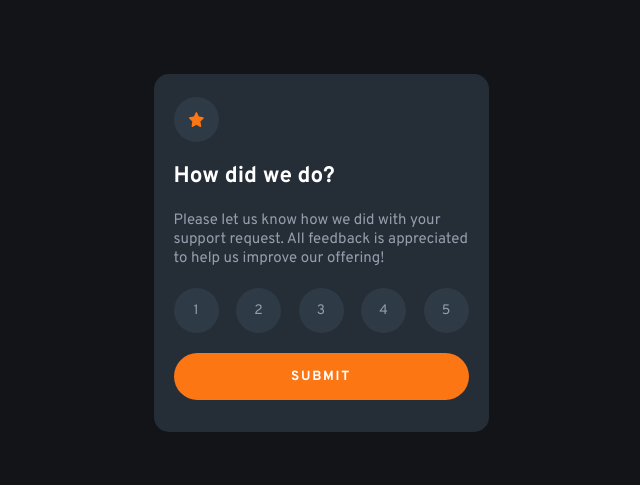
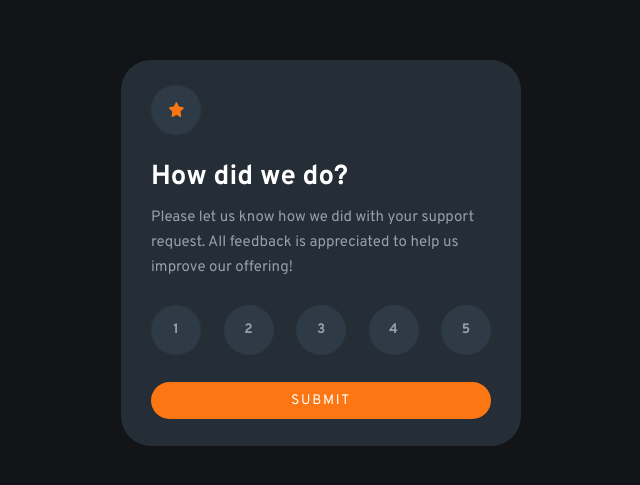
Before and after one commit to brayanobisto/interactive-rating-component, a React (Vite) app: page / in a window 1536 px wide. Shown: the part 147-632 px from the top of the page, without its empty margins (447-1087 px from the left). Built offline with nearby package versions, Linux system fonts and the light colour scheme.

Commit message:
Add media queries

```diff
--- a/src/components/Circle/Circle.module.css
+++ b/src/components/Circle/Circle.module.css
@@ -1,6 +1,6 @@
 .circle {
-  width: 4.5rem;
-  height: 4.5rem;
+  width: 4.25rem;
+  height: 4.25rem;
   border-radius: 100%;
   color: var(--light-grey);
   background-color: #2e3b47;
@@ -8,27 +8,12 @@
   justify-content: center;
   align-items: center;
   transition: all 500ms ease;
-}
-.circle:hover {
-  color: var(--white);
-  background-color: var(--medium-grey);
+  overflow: hidden;
 }
 
-.circle label,
-.checked label {
-  font-weight: 400;
-  font-size: 1.375rem;
-  text-align: center;
-  cursor: pointer;
+@media (min-width: 1440px) {
+  .circle {
+    width: 5rem;
+    height: 5rem;
+  }
 }
-
-.checked {
-  width: 4.5rem;
-  height: 4.5rem;
-  border-radius: 100%;
-  color: var(--white);
-  background-color: var(--orange);
-  display: inline-flex;
-  justify-content: center;
-  align-items: center;
-}
--- a/src/components/FeedbackCard/FeedbackCard.module.css
+++ b/src/components/FeedbackCard/FeedbackCard.module.css
@@ -1,9 +1,3 @@
-/* CARD STAR LOGO */
-.feedback-card > div:nth-child(1):hover {
-  color: var(--light-grey);
-  background-color: #2e3b47;
-}
-
 .feedback-card img {
   width: 1.5rem;
   height: 1.5rem;
@@ -22,13 +16,29 @@
   color: var(--white);
   margin: 2rem 0;
   font-weight: 700;
+  font-size: 2.5rem;
+}
+
+@media (min-width: 1440px) {
+  .feedback-card h2 {
+    font-size: 2.75rem;
+    margin: 2.5rem 0 1rem 0;
+  }
 }
 
 /* CARD PARAGRAPH */
 .feedback-card p {
   color: var(--light-grey);
-  margin-bottom: 2rem;
+  margin-bottom: 2.75rem;
   font-weight: 400;
+  line-height: 2.5rem;
+}
+
+@media (min-width: 1440px) {
+  .feedback-card p {
+    line-height: 2.5rem;
+    margin-bottom: 2.5rem;
+  }
 }
 
 /* VALORATION */
@@ -36,24 +46,43 @@
   display: flex;
   flex-wrap: wrap;
   justify-content: space-between;
-  margin-bottom: 2rem;
+  margin-bottom: 2.75rem;
 }
 
 /* VALORATION LABEL */
 .valoration-container > div label {
-  display: inline-flex;
-  width: 100%;
-  height: 100%;
-  justify-content: center;
-  align-items: center;
-  position: relative;
-  cursor: pointer;
-  -webkit-touch-callout: none;
-  -webkit-user-select: none;
   -khtml-user-select: none;
   -moz-user-select: none;
   -ms-user-select: none;
+  -webkit-touch-callout: none;
+  -webkit-user-select: none;
+  align-items: center;
+  cursor: pointer;
+  display: flex;
+  font-size: 1.375rem;
+  font-weight: 400;
+  height: 100%;
+  justify-content: center;
+  position: relative;
+  transition: all 500ms ease-in-out;
   user-select: none;
+  width: 100%;
+}
+
+@media (min-width: 1440px) {
+  .valoration-container > div label {
+    font-weight: 700;
+  }
+}
+
+.valoration-container > div label:hover {
+  color: var(--white);
+  background-color: var(--medium-grey);
+}
+
+.valoration-container > div label.checked {
+  color: var(--white);
+  background-color: var(--orange);
 }
 
 /* VALORATION INPUT */
@@ -61,33 +90,39 @@
   opacity: 0;
   position: absolute;
   cursor: pointer;
-  height: 100%;
-  width: 100%;
+  height: 0;
+  width: 0;
 }
 
 /* SUBMIT BUTTON */
 .feedback-card button {
-  color: var(--white);
-  background-color: var(--orange);
-  width: 100%;
-  padding: 1.5rem 0;
-  margin-bottom: 1rem;
-  text-transform: uppercase;
-  font-weight: 700;
-  border: none;
-  border-radius: 3rem;
-  letter-spacing: 0.175rem;
-  font-family: 'Overpass', sans-serif;
-  cursor: pointer;
-  transition: all 0.5s ease-out;
-  -webkit-touch-callout: none;
-  -webkit-user-select: none;
   -khtml-user-select: none;
   -moz-user-select: none;
   -ms-user-select: none;
+  -webkit-touch-callout: none;
+  -webkit-user-select: none;
+  background-color: var(--orange);
+  border-radius: 3rem;
+  border: none;
+  color: var(--white);
+  cursor: pointer;
+  font-family: 'Overpass', sans-serif;
+  font-size: 1.375rem;
+  font-weight: 700;
+  letter-spacing: 0.175rem;
+  padding: 1.5rem 0;
+  text-transform: uppercase;
+  transition: all 500ms ease-in-out;
   user-select: none;
+  width: 100%;
 }
 
+@media (min-width: 1440px) {
+  .feedback-card button {
+    font-weight: 400;
+    padding: 1rem 0;
+  }
+}
 .feedback-card button:hover {
   color: var(--orange);
   background-color: var(--white);
--- a/src/index.css
+++ b/src/index.css
@@ -20,6 +20,7 @@
   box-sizing: inherit;
   margin: 0;
   padding: 0;
+  -webkit-tap-highlight-color: transparent;
 }
 
 body {
@@ -38,7 +39,15 @@ body {
 .card {
   background-color: var(--dark-blue);
   border-radius: 1.5rem;
-  padding: 2.25rem 2rem;
+  padding: 2.25rem 2rem 3rem 2rem;
   width: 33.5rem;
-  height: 35.8rem;
+  height: 38.6167rem;
 }
+
+@media (min-width: 1440px) {
+  .card {
+    width: 40rem;
+    border-radius: 3rem;
+    padding: 2.5rem 3rem 2.5rem 3rem;
+  }
+}
```
